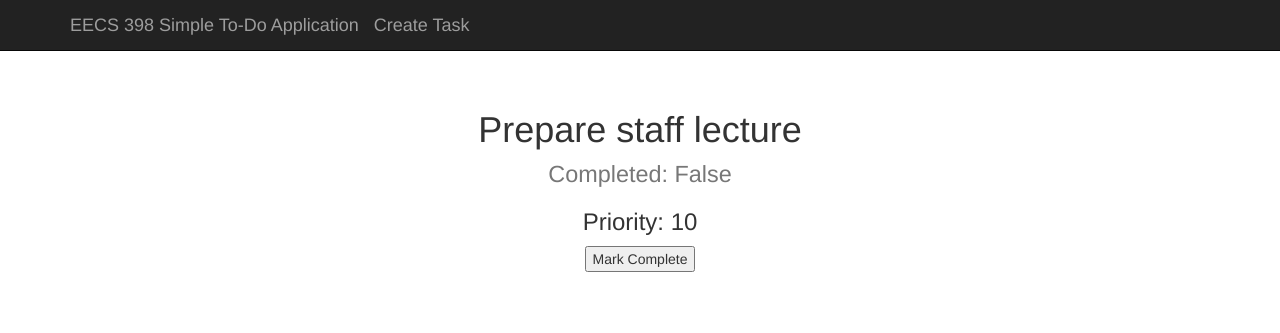
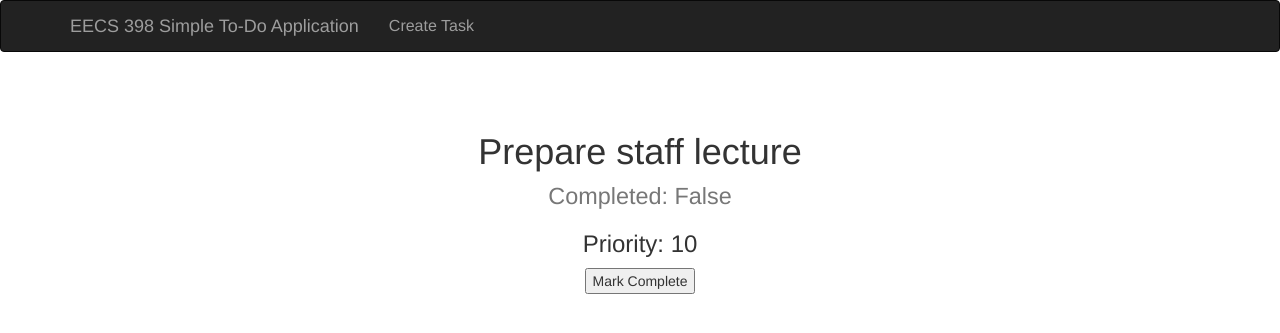
Before and after one commit to tarunsk/eecs398-flask-sample, a Flask app: page /api/v1/tasks/1 in a window 1280 px wide. Shown: the top 333 px of the page. Run offline with Flask 2, Linux system fonts and the light colour scheme; some libraries are stand-ins or nearby versions.

Commit message:
tweaked "Create Task" page a bit
* removed fixed nav so content appears underneath as it should
* removed double nav headers because I don't think that's a thing
* because the nav is now fixed, the padding on the body is unnecessary

```diff
--- a/static/css/main.css
+++ b/static/css/main.css
@@ -1,7 +1,8 @@
-body {
-  padding-top: 50px;
-}
 .top-pad {
   padding: 40px 15px;
   text-align: center;
 }
+
+.navbar-inverse .navbar-nav>li>a {
+  font-size: 16px;
+}
--- a/templates/base.html
+++ b/templates/base.html
@@ -9,14 +9,14 @@
     <link href="{{ url_for('static', filename='css/main.css') }}" rel="stylesheet">
   </head>
   <body>
-    <div class="navbar navbar-inverse navbar-fixed-top" role="navigation">
+    <div class="navbar navbar-inverse" role="navigation">
       <div class="container">
         <div class="navbar-header">
           <a class="navbar-brand" href="{{ url_for('all_tasks')}}">EECS 398 Simple To-Do Application</a>
         </div>
-        <div class="navbar-header">
-          <a class="navbar-brand" href="{{ url_for('create')}}">Create Task</a>
-        </div>
+        <ul class="nav navbar-nav">
+          <li><a href="{{ url_for('create')}}">Create Task</a></li>
+        </ul>
       </div>
     </div>
     <div class="container">
```
